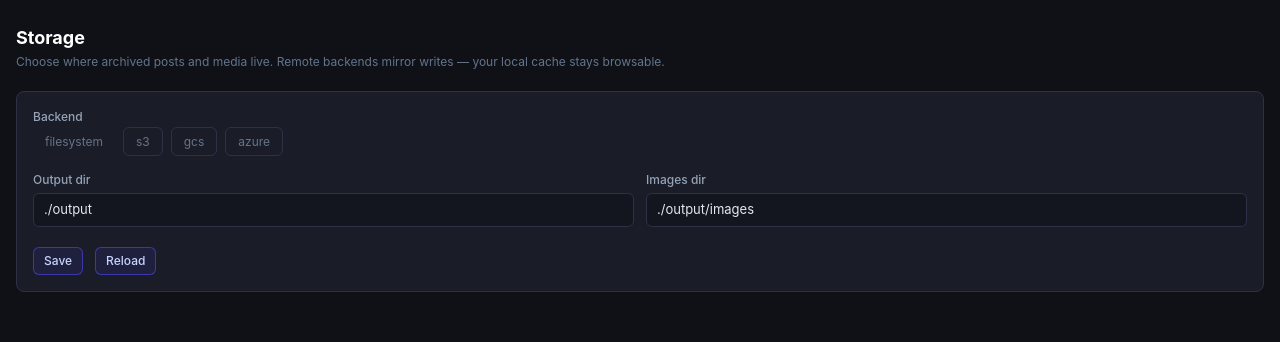
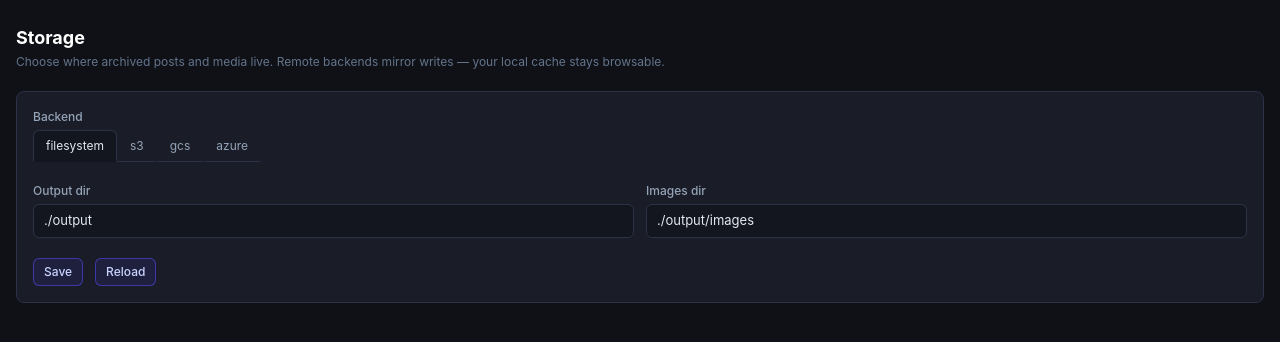
Before and after one commit to StuartJAtkinson/socialMediaArchiver, a Flask app: page /storage in a window 1280 px wide. Shown: the part 49-391 px from the top of the page. Run offline with Flask 3, Linux system fonts and the light colour scheme; some libraries are stand-ins or nearby versions.

Commit message:
style(ui): use the .source-tabs underline strip for Connect source and Storage backend selectors

```diff
--- a/static/base.css
+++ b/static/base.css
@@ -328,7 +328,7 @@ button.stage-actions:disabled {
   font-size: 12px;
 }
 
-/* Source-tab strip inside Connect stage. */
+/* Underline tab strip: Connect's source selector, Storage's backend selector. */
 .source-tabs button {
   background: transparent;
   color: var(--muted);
--- a/templates/stages/connect.html
+++ b/templates/stages/connect.html
@@ -21,12 +21,10 @@
     </div>
 
     <!-- Source tabs -->
-    <div class="flex flex-wrap gap-2 mb-5">
+    <div class="source-tabs flex flex-wrap mb-5">
       <template x-for="s in sources" :key="s">
         <button @click="active = s"
-                class="status idle"
-                :class="active === s ? 'status-done' : 'idle'"
-                style="cursor:pointer"
+                :class="active === s ? 'active' : ''"
                 x-text="s"></button>
       </template>
     </div>
--- a/templates/stages/storage.html
+++ b/templates/stages/storage.html
@@ -22,14 +22,11 @@
 
     <div class="panel p-4">
       <label class="field-label">Backend</label>
-      <div class="flex flex-wrap gap-2 mb-5">
+      <div class="source-tabs flex flex-wrap mb-5">
         <template x-for="b in backends" :key="b">
-          <label class="cursor-pointer">
-            <input type="radio" name="backend" class="peer hidden" :value="b" x-model="draft.backend" />
-            <span class="status idle peer-checked:status-done peer-checked:border-0 px-3 py-1.5 text-xs"
-                  :class="draft.backend === b ? 'status-done' : 'idle'"
-                  x-text="b"></span>
-          </label>
+          <button @click="draft.backend = b"
+                  :class="draft.backend === b ? 'active' : ''"
+                  x-text="b"></button>
         </template>
       </div>
 
```
